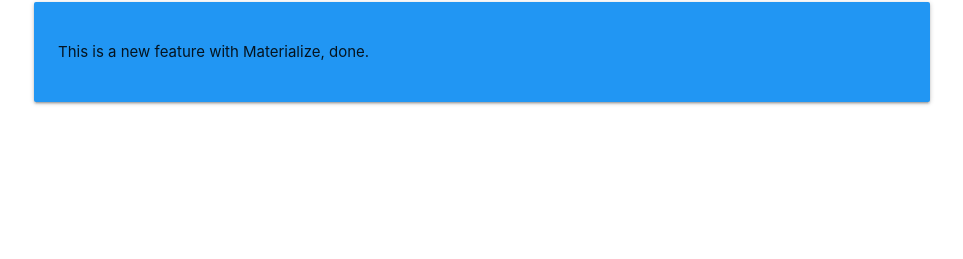
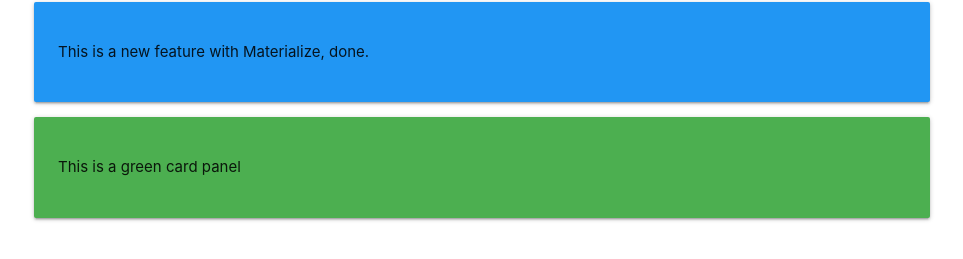
Before and after one commit to gabobytes/hello, a plain HTML site: page index.html in a window 1280 px wide. Shown: the part 93-352 px from the top of the page, without its empty margins (158-1121 px from the left). Drawn offline with nearby package versions, Linux system fonts and the light colour scheme.

Commit message:
new green card panel

```diff
--- a/index.html
+++ b/index.html
@@ -11,6 +11,9 @@
       <div class="card-panel blue">
         <p>This is a new feature with Materialize, done.</p>
       </div>
+      <div class="card-panel green">
+        <p>This is a green card panel</p>
+      </div>
     </div>
   </body>
 </html>
```
